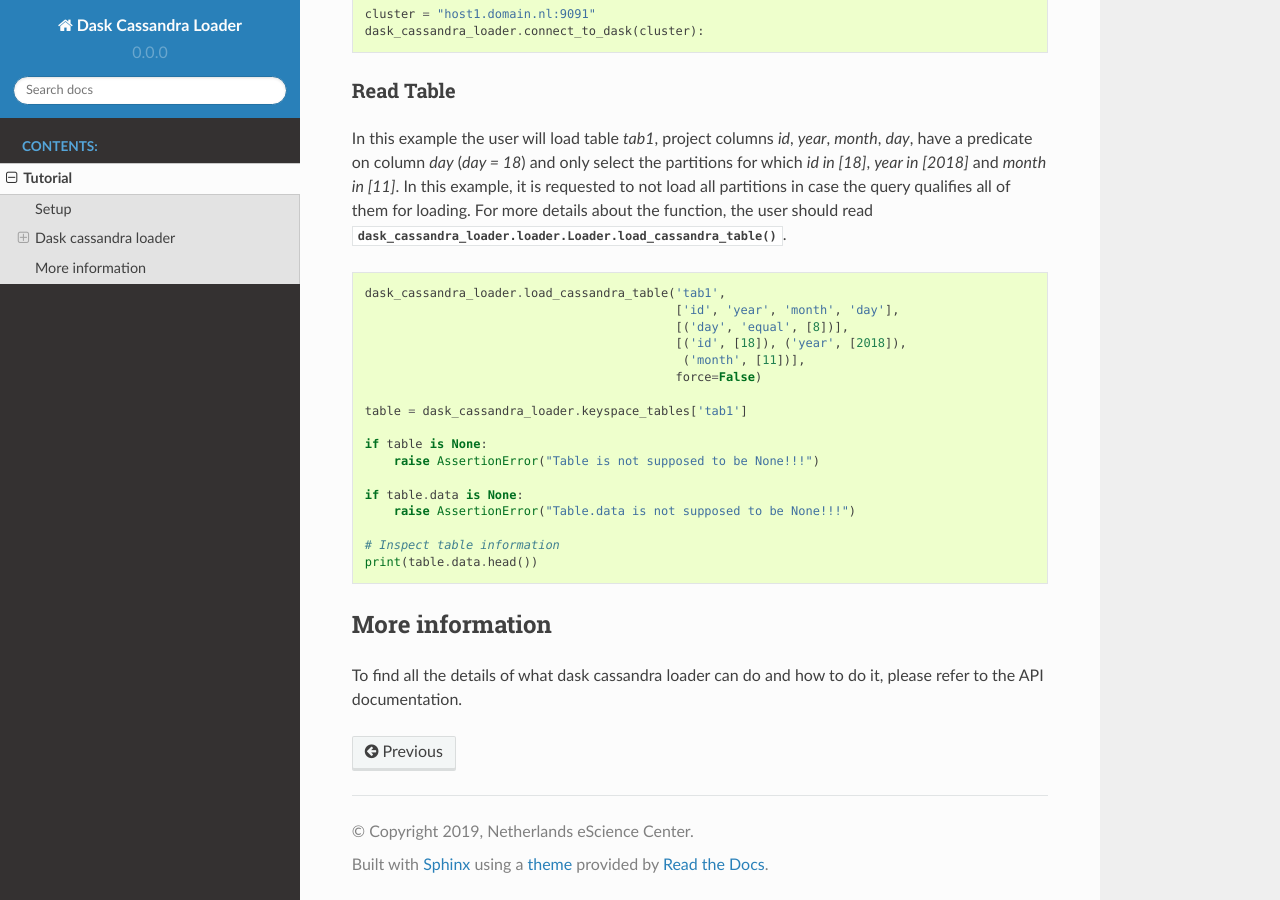
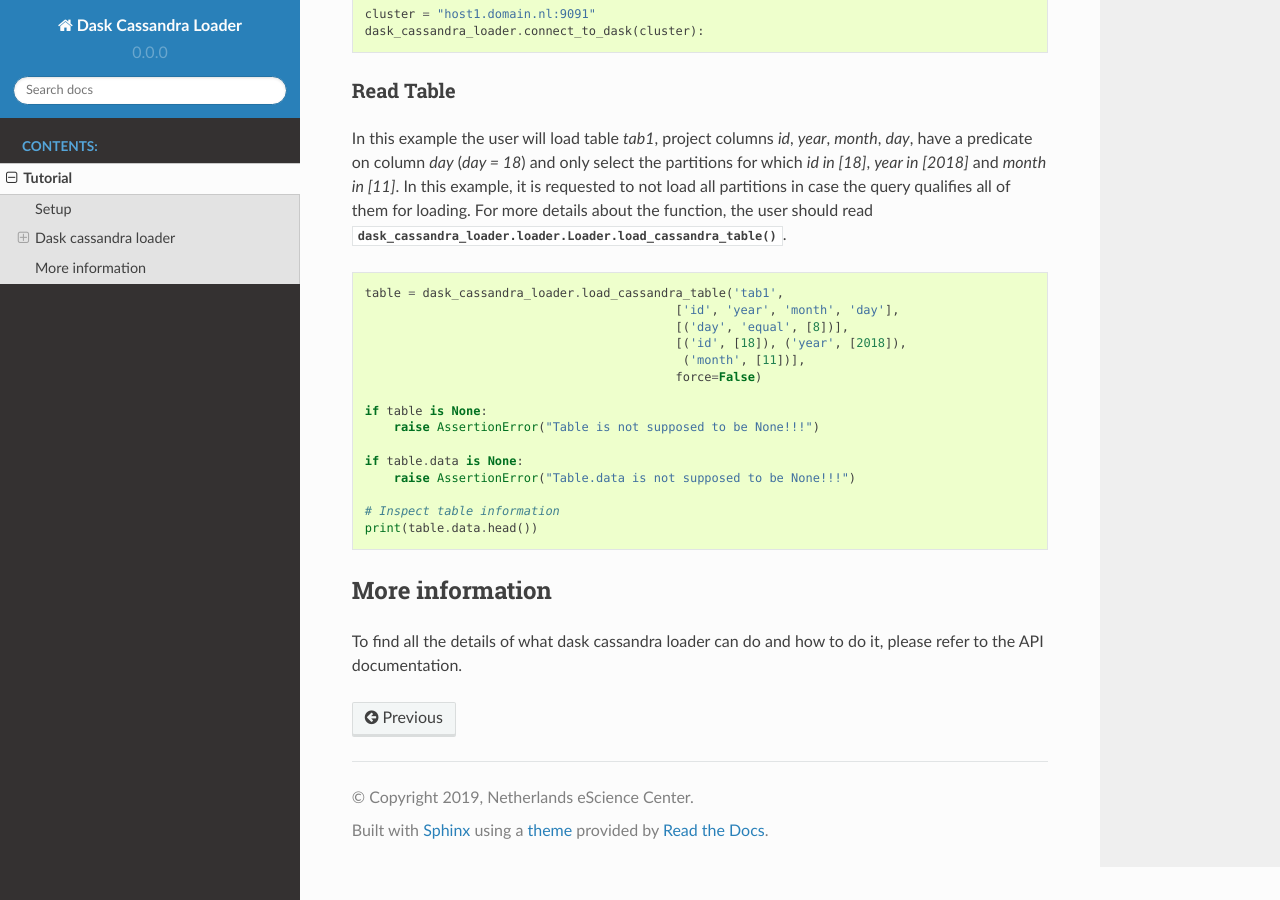
Before and after one commit to NLeSC/dask-cassandra-loader, a Sphinx documentation site: the page built from docs/tutorial.rst, in a window 1280 px wide and 900 px high, scrolled down 1723 px. Built offline with Sphinx 7.4.7 and the Read the Docs theme 2.0.0, drawn with Linux system fonts in a browser that asks for light colours; pages that are not in the unit, such as notebooks, are missing from menus.

Commit message:
Fix tutorial accordingly.

```diff
--- a/docs/tutorial.rst
+++ b/docs/tutorial.rst
@@ -101,14 +101,12 @@
 
 .. code-block:: python
 
-  dask_cassandra_loader.load_cassandra_table('tab1',
+  table = dask_cassandra_loader.load_cassandra_table('tab1',
                                              ['id', 'year', 'month', 'day'],
                                              [('day', 'equal', [8])],
                                              [('id', [18]), ('year', [2018]),
                                               ('month', [11])],
                                              force=False)
-
-  table = dask_cassandra_loader.keyspace_tables['tab1']
 
   if table is None:
       raise AssertionError("Table is not supposed to be None!!!")
```
